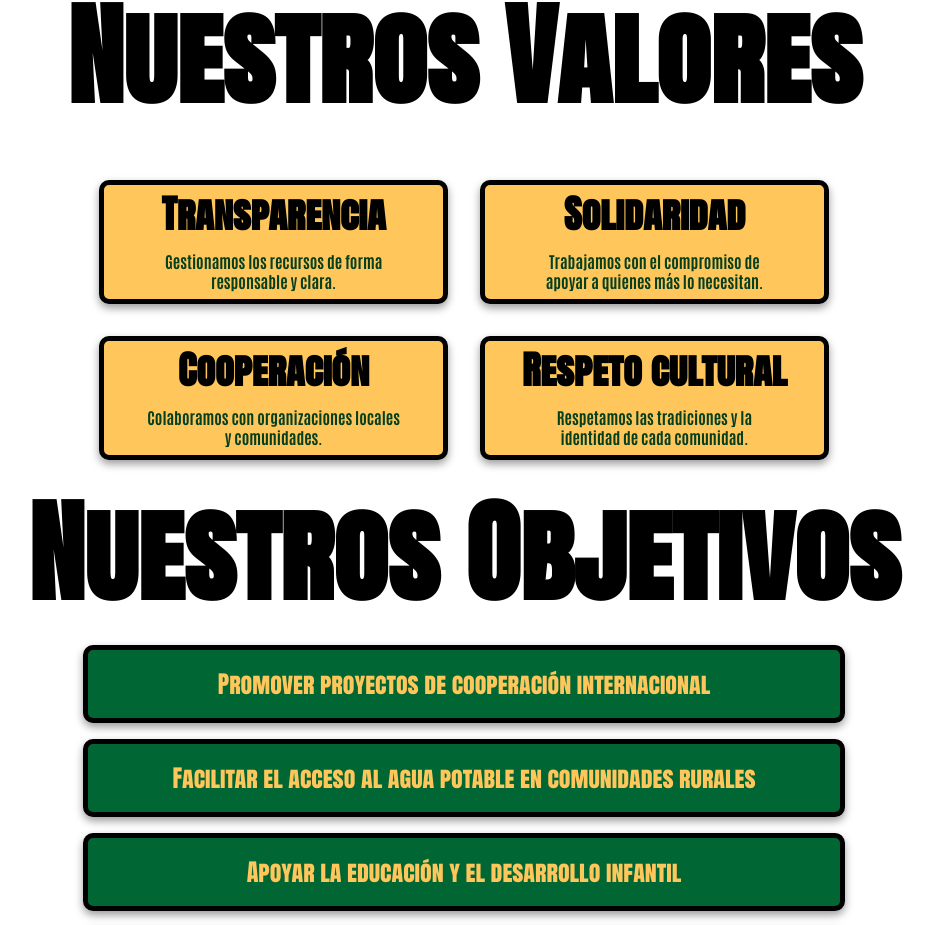
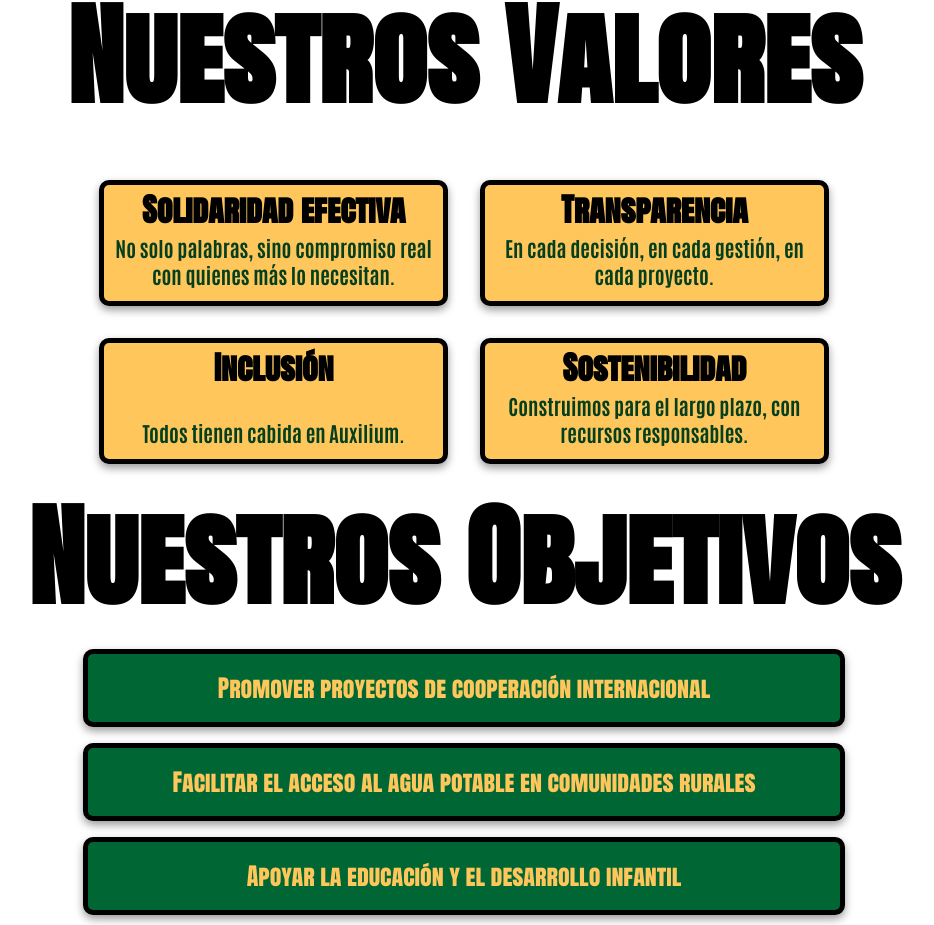
Before and after one commit to Tenvid/AuxiliumFundacionWeb, a React (Vite) app in the folder AuxilliumWeb/frontend/auxilium-web/: page /about-us in a window 1280 px wide. Shown: the part 997-1922 px from the top of the page, without its empty margins (176-1110 px from the left). Built offline with nearby package versions, Linux system fonts and the light colour scheme.

Commit message:
feat(AboutUsPage): changes values of asociation

```diff
--- a/AuxilliumWeb/frontend/auxilium-web/src/components/AboutUsCard/AboutUsCard.module.css
+++ b/AuxilliumWeb/frontend/auxilium-web/src/components/AboutUsCard/AboutUsCard.module.css
@@ -11,12 +11,15 @@
 .aboutUsCard__Title {
         margin: 0;
         padding: 0 1rem 0 1rem;
+        font-size: 2.5vw;
 }
 
 .aboutUsCard p {
         font-family: Antonio;
         color: var(--primary-dark);
-  width: 75%;
-  font-size: clamp(0.8rem, 3vw, 1rem);
+        width: auto;
+        margin: auto;
+        font-size: clamp(1rem, 3vw, 1.3rem);
         text-align: center;
+        margin-bottom: 1vw;
 }
--- a/AuxilliumWeb/frontend/auxilium-web/src/components/ImageWithHeaderAndButton/ImageWithHeaderAndButton.module.css
+++ b/AuxilliumWeb/frontend/auxilium-web/src/components/ImageWithHeaderAndButton/ImageWithHeaderAndButton.module.css
@@ -9,6 +9,10 @@
         width: 100%;
         max-height: 600px;
         object-fit: cover;
+}
+
+.imageWithHeaderAndButtonWrapper img {
+        filter: brightness(50%);
 }
 
 .imageWithHeaderAndButtonContent {
--- a/AuxilliumWeb/frontend/auxilium-web/src/pages/about-us/AboutUs.jsx
+++ b/AuxilliumWeb/frontend/auxilium-web/src/pages/about-us/AboutUs.jsx
@@ -7,21 +7,21 @@ import main_image from '../../assets/jessica-neves-sbMIZxxhgbw-unsplash.jpg';
 
 const values = [
   {
-    title: 'Transparencia',
-    description: 'Gestionamos los recursos de forma responsable y clara.',
+    title: 'Solidaridad efectiva',
+    description:
+      'No solo palabras, sino compromiso real con quienes más lo necesitan.',
   },
   {
-    title: 'Solidaridad',
-    description:
-      'Trabajamos con el compromiso de apoyar a quienes más lo necesitan.',
+    title: 'Transparencia',
+    description: 'En cada decisión, en cada gestión, en cada proyecto.',
   },
   {
-    title: 'Cooperación',
-    description: 'Colaboramos con organizaciones locales y comunidades.',
+    title: 'Inclusión',
+    description: 'Todos tienen cabida en Auxilium.',
   },
   {
-    title: 'Respeto cultural',
-    description: 'Respetamos las tradiciones y la identidad de cada comunidad.',
+    title: 'Sostenibilidad',
+    description: 'Construimos para el largo plazo, con recursos responsables.',
   },
 ];
 
--- a/AuxilliumWeb/frontend/auxilium-web/src/pages/main-page/MainPage.jsx
+++ b/AuxilliumWeb/frontend/auxilium-web/src/pages/main-page/MainPage.jsx
@@ -60,7 +60,7 @@ function MainPage() {
       <section>
         <ImageWithHeaderAndButton
           header="COLABORA"
-          text="Forma parte del cambio: Lorem ipsum dolor sit amet, consectetur adipiscing elit. Ut ac pretium mi, eget vulputate ante. Integer sodales, mauris at laoreet posuere, erat libero tempus diam, quis varius massa massa a."
+          text="En Auxilium no dependemos de grandes instituciones: nos financiamos al 100% gracias a personas como tú. Cada euro cuenta para transformar vidas. ¿Nos acompañas? Haz tu donación hoy y sé parte del cambio."
           buttonText="COLABORA CON NOSOTROS"
           buttonHref="/contact"
           image={main_image}
```
Lines whose indentation alone changed are shown as unchanged.
